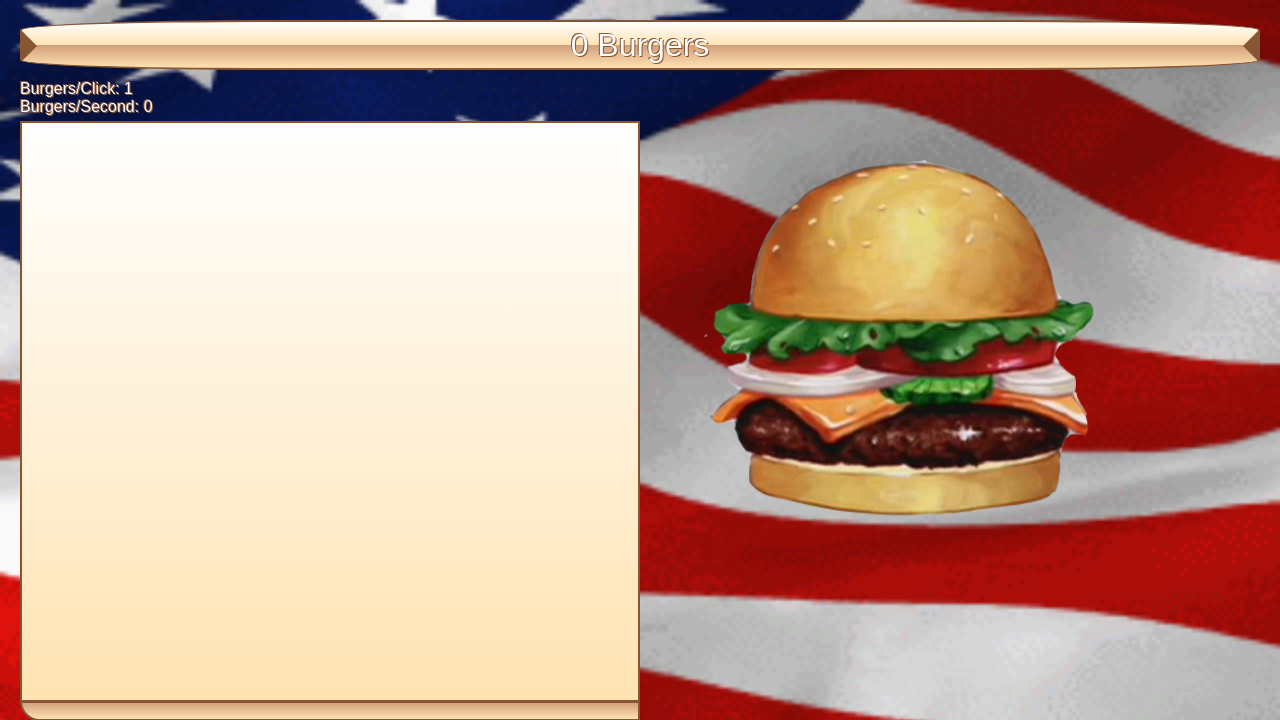
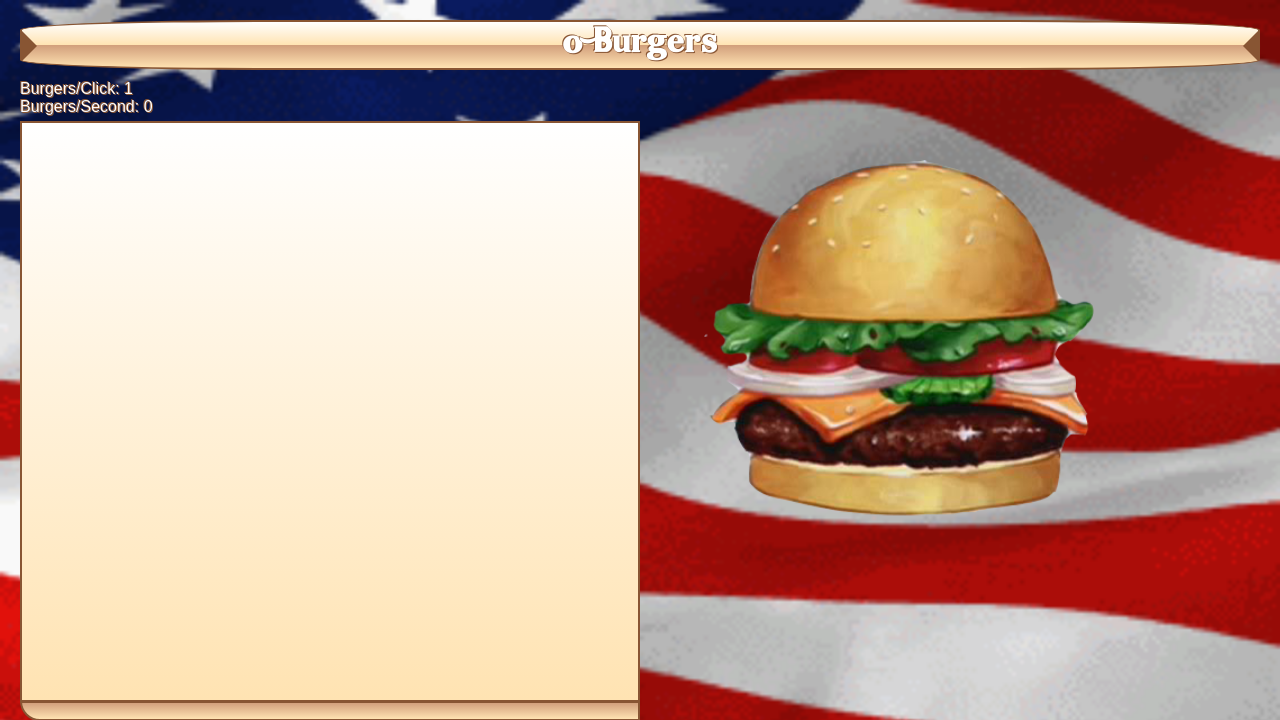
Before and after one commit to ThomasSpradling/burger_clickers, a PHP site: page / in a window 1280 px wide. Shown: the top 720 px of the page. Run offline with PHP 8.4, Linux system fonts and the light colour scheme.

Commit message:
Update scorebox.css

```diff
--- a/css/scorebox.css
+++ b/css/scorebox.css
@@ -1,4 +1,5 @@
 #score-box {
+	font-family: "Hot Pizza";
 	width: 100%;
 	height: 50px;
 		background: -o-linear-gradient(
```
